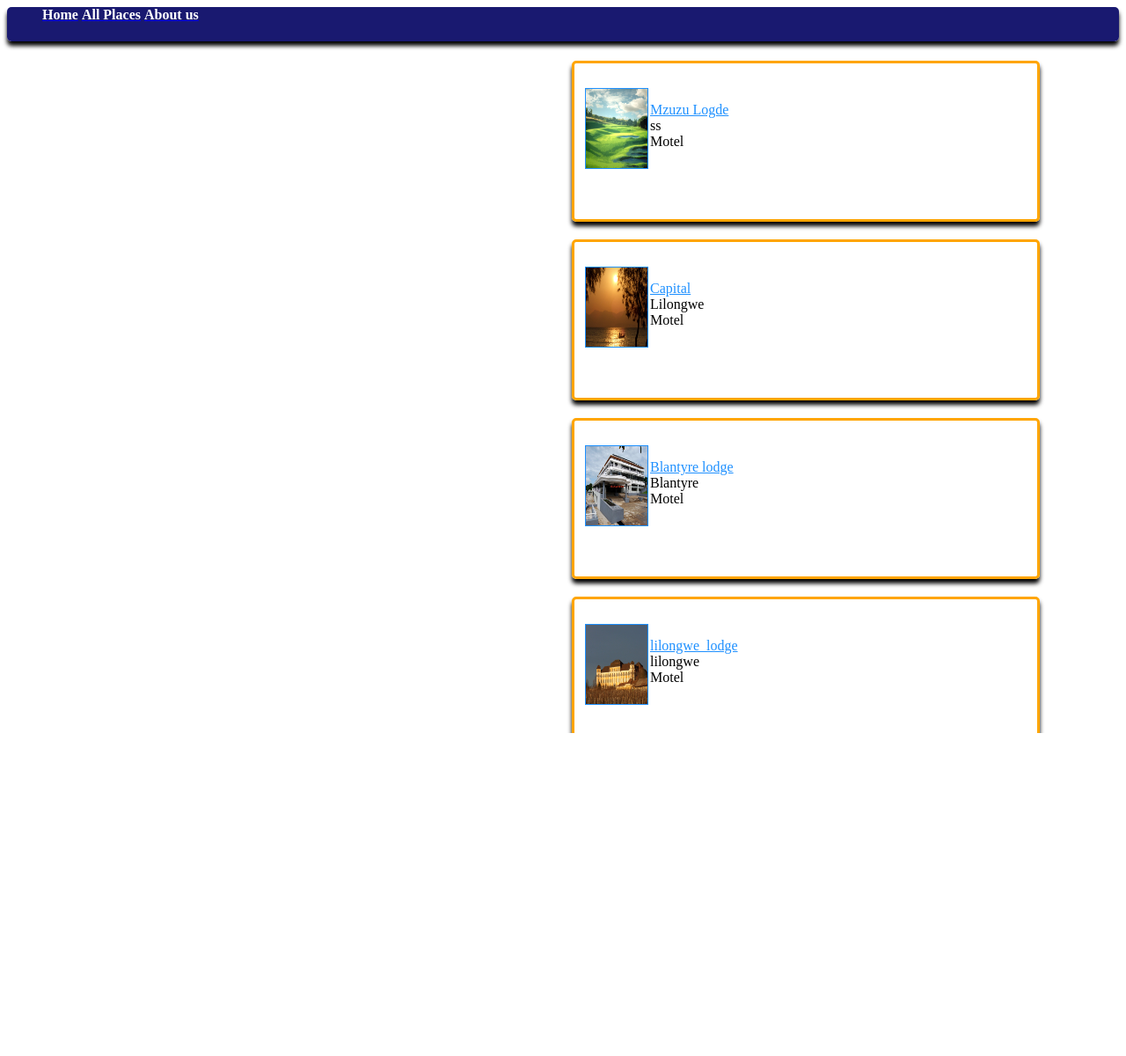
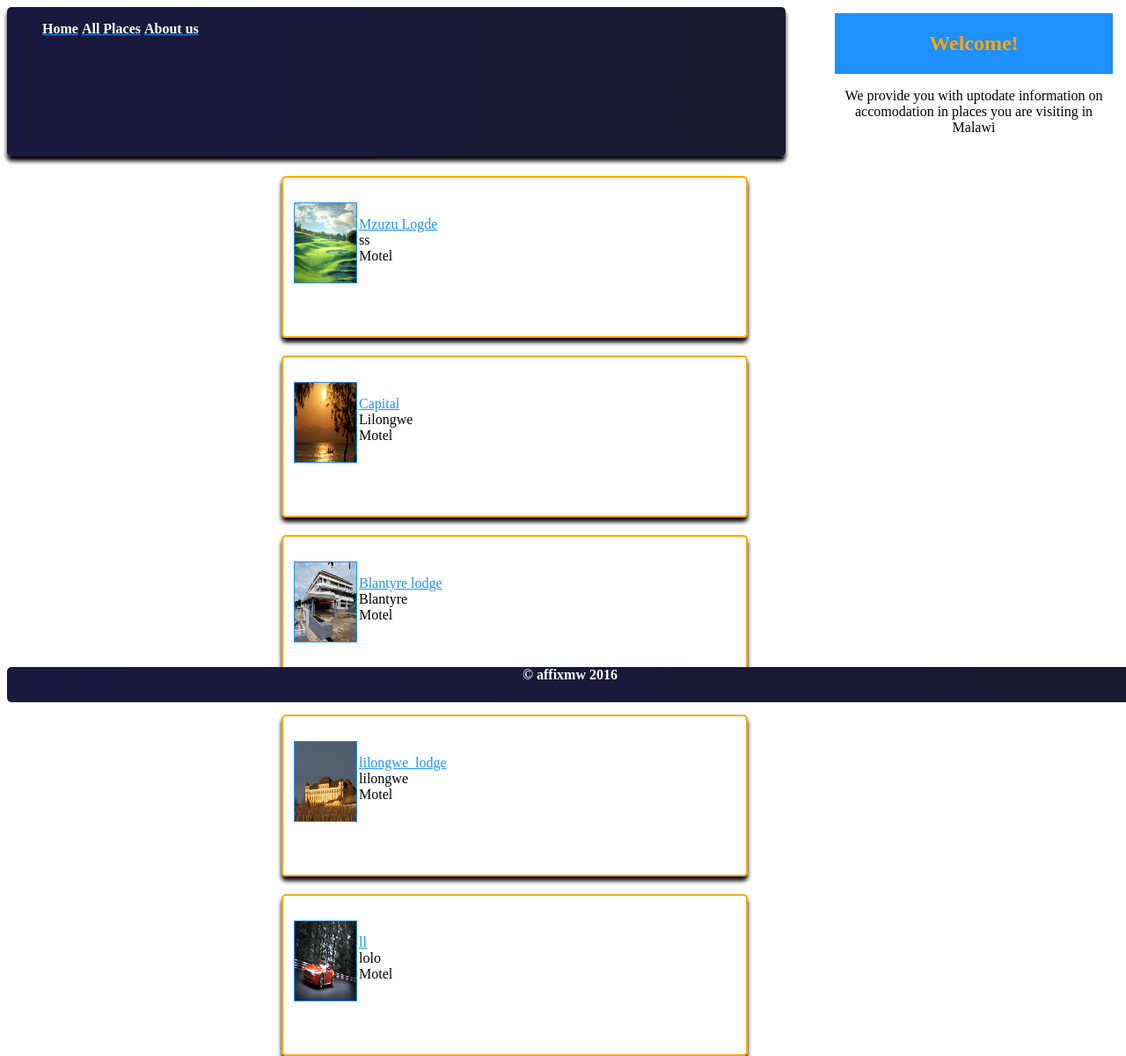
Before and after one commit to levi-p/aff, a Django app: page /d/details/ in a window 1280 px wide. Shown: the whole page at 88% size. Before the commit the page ends 833 px from the top, so only its background shows below. Run offline with Django 3.2, Linux system fonts and the light colour scheme; data comes from the database, SQL or seed files in the repository.

Commit message:
changed the design

```diff
--- a/details/static/css/css.css
+++ b/details/static/css/css.css
@@ -1,5 +1,17 @@
 {% load static %}
 
+html, body, #container { height: 100%; }
+body > #container { height: auto; min-height: 100%; }
+
+#footer {
+ clear: both;
+ position: relative;
+ z-index: -10;
+ height: 3em;
+ margin-top: -3em;
+}
+
+#content { padding-bottom: 3em; }
 
 a:hover{
     background-color: orange;
@@ -12,11 +24,12 @@
 
 .one {
     height: 5%;
-    background-color: red;
-    background: linear-gradient(to right,#191970,#191970 );
+    background-color: #191930;
+    background: linear-gradient(to right,#191940,#191930 );
     margin-bottom: 2px;
     box-shadow: 0 5px 5px;
     border-radius: 5px;
+
 
     width:100%;
 }
@@ -28,8 +41,8 @@
 }
 .two {
     height: 30%;
-    background-color: blue;
-    background: linear-gradient(to right,#191970,#191970 );
+    background-color: #191930;
+    background: linear-gradient(to right,#191940,#191930 );
     box-shadow: 0 5px 5px;
     border-radius: 5px;
     color: ;
@@ -63,14 +76,14 @@
 
 /* of 2nd image */
 .twoo {
-    width: 20%;
-    height: 20%;
-    float: left;
-    border: 3px solid orange;
+    width: 25%;
+    height: 30%;
+    margin: auto;
+    border: 1px solid orange;
     padding: 10px;
     margin-top:20px;
-    margin-left:10%;
-    box-shadow:0 5px 5px;
+
+    box-shadow:0 0px 0px;
     border-radius: 5px;
 }
  /* of third image */
@@ -83,7 +96,7 @@
     padding: 10px;
     margin-top:20px;
     margin-left:10px;
-    box-shadow:0 5px 5px;
+    box-shadow:0 0px 0px;
     border-radius: 5px;
    }
 /* of details */
@@ -92,7 +105,7 @@
     float: right;
     width: 50%;
     height: 100%;
-    overflow: auto;
+    kkoverflow: auto;
     border: ;
 }
 
@@ -100,7 +113,7 @@
     width: 80%;
     height: 20%;
 
-    border: 3px solid orange;
+    border: 2px solid orange;
     padding: 10px;
     margin-top:20px;
     margin-left:10px;
--- a/templates/articles.html
+++ b/templates/articles.html
@@ -1,7 +1,7 @@
 {% extends 'base.html' %}
 
 {% block content %}
-<div style="height:100%;width:50%;border:2px solid orange;margin:2px;margin-bottom:5px;margin-left:10px;overflow:hidden;text-align:left;">
+<div style="border-radius: 5px;height:100%;width:50%;border:2px solid orange;margin:auto;margin-top: 10px;padding: 10px;margin-left:;overflow:hidden;text-align:left;">
 <h2 style="text-align:left;font-weight: bold">{{arti.Title}}</h2>
 <p style="text-align:left"> {{arti.Article}}</p>
 
--- a/templates/base.html
+++ b/templates/base.html
@@ -17,12 +17,21 @@
 #but{
    background-color: orange;
 }
+a {
+color:#1E90FF;
+}
+
+a:hover {
+    color:orange;
+}
 </style>
 </head>
 <body>
+<div id="container" stylde="border: ">
+    <div id="content">
 
 
-<div class="one">
+<div class="one" style="width:70%;height:170px;float:left">
 <ul>
     <a href='/' ><li>Home</li></a>
     <a href="{% url 'details' %}"><li>All Places</li></a>
@@ -30,9 +39,16 @@
 </ul>
 
 </div>
+<div class="one" style="width:25%;height:190px;float:right;clear:none;border:2px solid white;border-bottom:2px solid white;background: linear-gradient(to right,white,white );box-shadow: 0 0px 0px;padding:5px;text-align:center">
+    <div id='ntyet' style="">
+<div style="height:35%;witdth;100%;border:0.5px solid #1E90FF;text-align:center;background-color:#1E90FF"><h2 style="color:orange">Welcome!</h2></div>
+<p>We provide  you with uptodate information on accomodation in places you are visiting in Malawi</p></div>
+
+</div>
+</div>
 
 {% block content %}
-<div class="two">
+<!--<div class="two">
 <div style="height: 80%;border: 0px solid ;width: 40%;float:left;color: white;"><img src="{% static 'Affix.png' %}" class="twoimg"></img>
 <di><p>Showing you places you never thought existed.</p></div>
 
@@ -40,18 +56,31 @@
 <h3>Welcome!</h3>
 <p>we provide  you with latest information on accomodation in places you are visiting in malawi</p></div>
 
-</div>
-<div class="sidenav" >
+</div>-->
+<div style="border-top:2px solid #1E90FF;width:100%;height:auto;clear:both;border-bottom:2px solid white;">
+<div class="sidenav" style="border:" >
 <form>
 <input type="search" value="search"></br>
 <input type="button" value="search" style="background-color: orange;border-radius: 5px;" id="but">
+
+<div style="text-size:2px;"> <a href="#" style="text-decoration:none;"><p> Start Here</p></a>
+</div>
+
 </div>
 
 <div class='twoo'><img src="{% static 'one.jpg' %}" id="twoooimg" ></img></div>
-<div class='twooo'><img src="{% static 'two.jpg' %}" id="twoooimg"></img></div>
+<!--<div class='twooo'><img src="{% static 'two.jpg' %}" id="twoooimg"></img></div>-->
 
-<div class="one" style="position:relative;bottom:-60%;color:white;font-weight:bold;width:100%;">
-<div style="position:absolute;text-align:center;width:100%;">&copy; affixmw 2016</div>
+
 
 </div>
+
 {% endblock %}
+<div class="one" style="position:fixed;bottom:0%;color:white;font-weight:bold;width:100%;">
+<div style="position:relative;text-align:center;width:100%;">&copy; affixmw 2016</div>
+
+
+
+</div>
+</div>
+<!--<div  id="footer" >My Sticky Footer</div>-->
```
